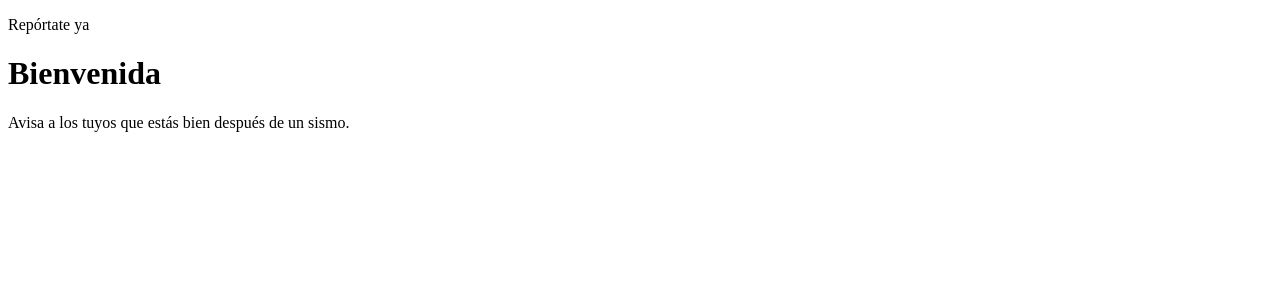
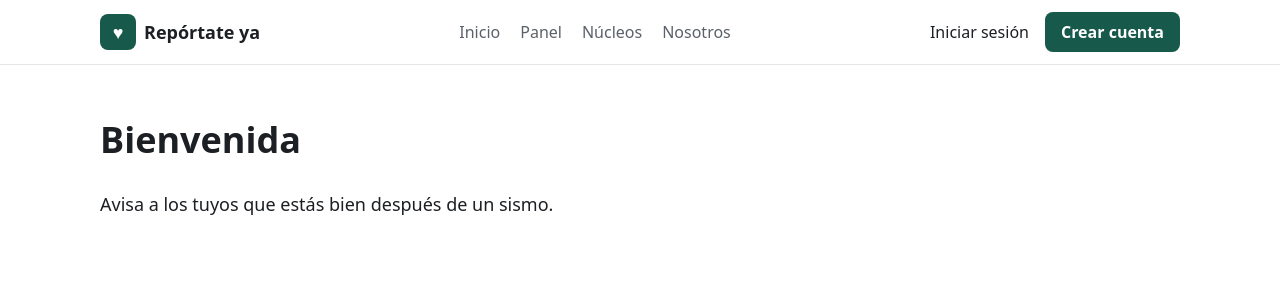
Before and after one commit to Jorge28319/Core-5, a Django app: page / in a window 1280 px wide. Shown: the top 300 px of the page. Run offline with Django 5.2, Linux system fonts and the light colour scheme.

Commit message:
Agregar diseño base del prototipo

```diff
--- /dev/null
+++ b/proyectoInicial/core/static/core/estilos.css
@@ -0,0 +1,94 @@
+:root {
+    --verde: #17594a;
+    --verde-claro: #e3f1ec;
+    --naranjo: #c4410c;
+    --naranjo-claro: #fde6dc;
+    --texto: #1c1f23;
+    --texto-suave: #5b6168;
+    --borde: #e4e6e8;
+    --fondo-suave: #f4f5f6;
+}
+
+body {
+    margin: 0;
+    font-family: system-ui, sans-serif;
+    font-size: 18px;
+    line-height: 1.5;
+    color: var(--texto);
+    background: #ffffff;
+}
+
+a {
+    color: inherit;
+    text-decoration: none;
+}
+
+.barra {
+    border-bottom: 1px solid var(--borde);
+}
+
+.barra-contenido {
+    max-width: 1080px;
+    margin: 0 auto;
+    padding: 12px 16px;
+    display: flex;
+    flex-wrap: wrap;
+    align-items: center;
+    justify-content: space-between;
+    gap: 12px;
+}
+
+.logo {
+    display: flex;
+    align-items: center;
+    gap: 8px;
+    font-weight: bold;
+}
+
+.logo-icono {
+    display: flex;
+    align-items: center;
+    justify-content: center;
+    width: 36px;
+    height: 36px;
+    border-radius: 8px;
+    background: var(--verde);
+    color: #ffffff;
+}
+
+.menu {
+    order: 3;
+    width: 100%;
+    display: flex;
+    gap: 20px;
+    font-size: 16px;
+    color: var(--texto-suave);
+}
+
+.cuenta {
+    display: flex;
+    align-items: center;
+    gap: 16px;
+    font-size: 16px;
+}
+.boton {
+    display: inline-block;
+    padding: 8px 16px;
+    border-radius: 8px;
+    background: var(--verde);
+    color: #ffffff;
+    font-weight: bold;
+}
+
+main {
+    max-width: 1080px;
+    margin: 0 auto;
+    padding: 24px 16px;
+}
+
+@media (min-width: 800px) {
+    .menu {
+        order: 0;
+        width: auto;
+    }
+}
--- a/proyectoInicial/core/templates/core/base.html
+++ b/proyectoInicial/core/templates/core/base.html
@@ -1,13 +1,27 @@
+{% load static %}
 <!DOCTYPE html>
 <html lang="es">
 <head>
     <meta charset="utf-8">
     <meta name="viewport" content="width=device-width, initial-scale=1">
     <title>Repórtate ya</title>
+    <link rel="stylesheet" href="{% static 'core/estilos.css' %}">
 </head>
 <body>
-    <header>
-        <p>Repórtate ya</p>
+    <header class="barra">
+        <div class="barra-contenido">
+            <a href="/" class="logo"><span class="logo-icono">♥</span> Repórtate ya</a>
+            <nav class="menu">
+                <a href="/">Inicio</a>
+                <a href="#">Panel</a>
+                <a href="#">Núcleos</a>
+                <a href="#">Nosotros</a>
+            </nav>
+            <div class="cuenta">
+                <a href="#">Iniciar sesión</a>
+                <a href="#" class="boton">Crear cuenta</a>
+            </div>
+        </div>
     </header>
     <main>
         {% block contenido %}{% endblock %}
```
